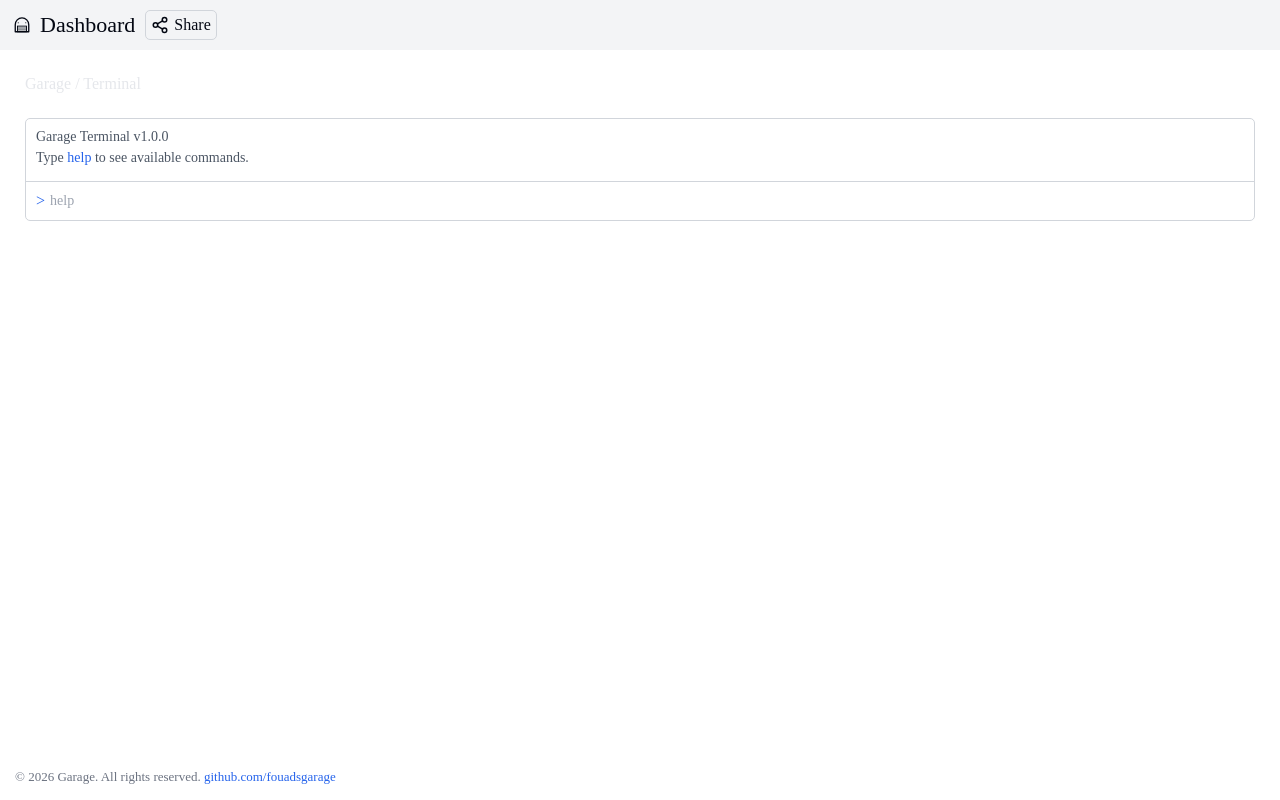
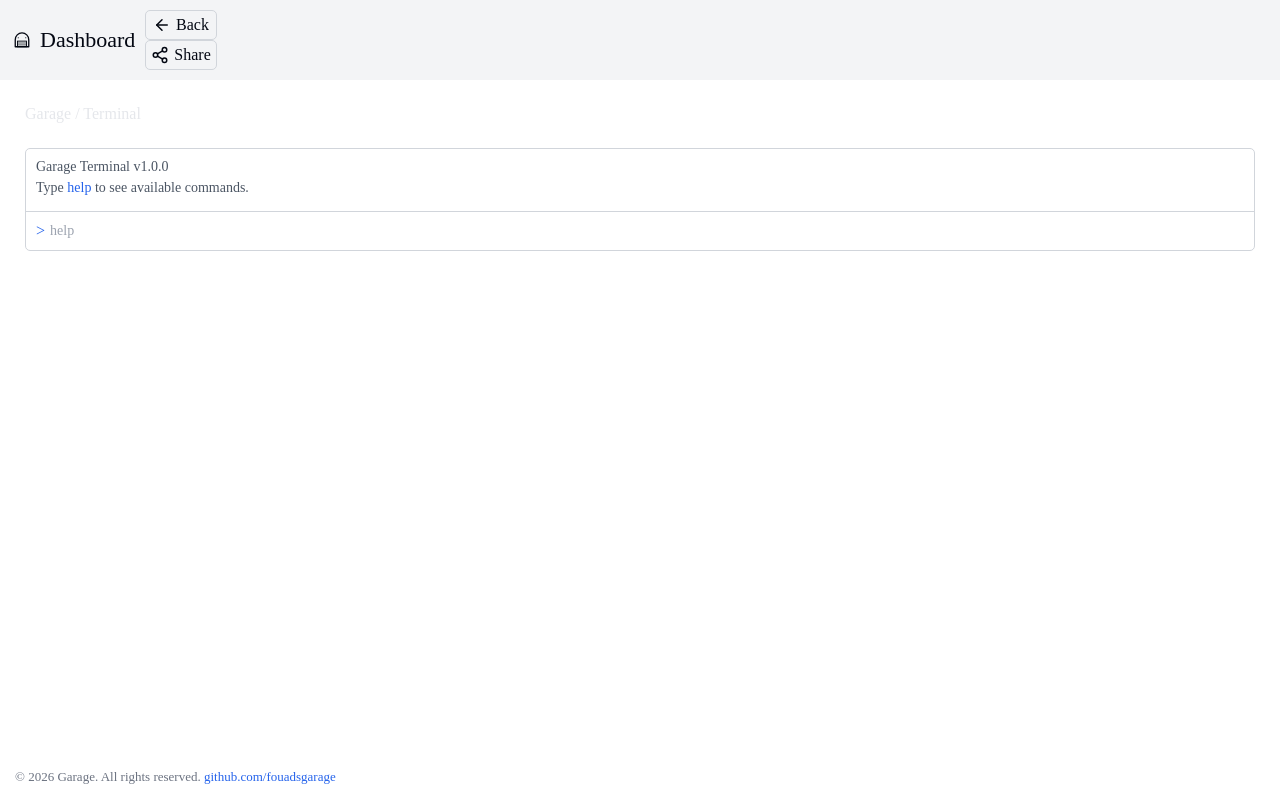
Before and after one commit to fouadsgarage/garage, a plain HTML site: page terminal.html in a window 1280 px wide. Drawn offline with Linux system fonts and the light colour scheme; a web font is replaced by a local one.

Commit message:
Update terminal.html

```diff
--- a/terminal.html
+++ b/terminal.html
@@ -22,7 +22,16 @@
             </svg>
             <h1>Dashboard</h1>
         </div>
-        <nav class="dp-flex ai-center">
+        <nav>
+            <a href="/" class="dp-flex ai-center jc-center" id="back-btn" aria-label="Back">
+                <svg xmlns="http://www.w3.org/2000/svg" width="18" height="18" viewBox="0 0 24 24"
+                    fill="none" stroke="currentColor" stroke-width="2"
+                    stroke-linecap="round" stroke-linejoin="round" aria-hidden="true">
+                    <line x1="19" y1="12" x2="5" y2="12"/>
+                    <polyline points="12 19 5 12 12 5"/>
+                </svg>
+                Back
+            </a>
             <a href="" class="dp-flex ai-center jc-center" id="share-btn">
                 <svg xmlns="http://www.w3.org/2000/svg" width="18" height="18" viewBox="0 0 24 24"
                     fill="none" stroke="currentColor" stroke-width="2"
```
